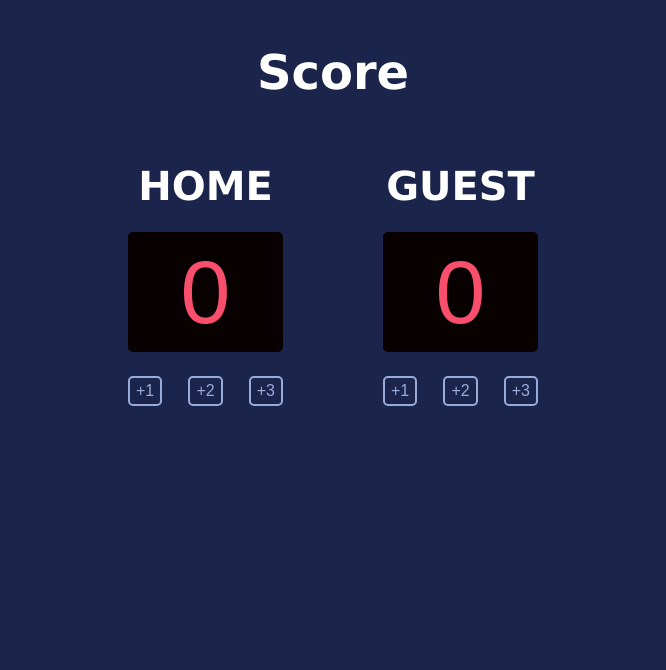
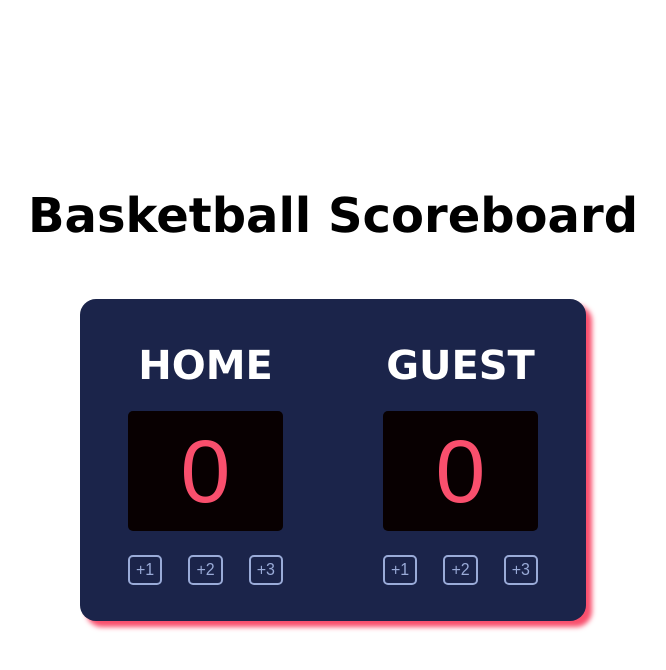
Before and after one commit to LahcenHaouch/basketball_scoreboard, a plain HTML site: page index.html in a window 1280 px wide. Shown: the whole page, without its empty margins (307-973 px from the left). Drawn offline with Linux system fonts and the light colour scheme; a web font is replaced by a local one.

Commit message:
Change score board to a card

```diff
--- a/index.html
+++ b/index.html
@@ -13,7 +13,7 @@
     <script defer src="./index.js"></script>
   </head>
   <body>
-    <h1>Score</h1>
+    <h1>Basketball Scoreboard</h1>
     <div class="container">
       <div>
         <h2>HOME</h2>
--- a/style.css
+++ b/style.css
@@ -80,20 +80,32 @@ h6 {
 }
 
 /* Custom */
+
+body {
+  height: 100%;
+  color: white;
+  font-family: Verdana, Geneva, Tahoma, sans-serif;
+  max-width: 960px;
+  margin-inline: auto;
+  display: flex;
+  flex-direction: column;
+  justify-content: center;
+  align-items: center;
+}
+
 .container {
+  background-color: #1b244a;
   display: flex;
   justify-content: center;
+  align-items: center;
   gap: 100px;
-}
-
-body {
-  color: white;
-  background-color: #1b244a;
-  font-family: Verdana, Geneva, Tahoma, sans-serif;
+  padding: 36px 48px;
+  border-radius: 16px;
+  box-shadow: 6px 6px 5px #f94f6d;
 }
 
 h1 {
-  padding-top: 36px;
+  color: black;
   font-size: 3rem;
   text-align: center;
   margin-bottom: 48px;
```
